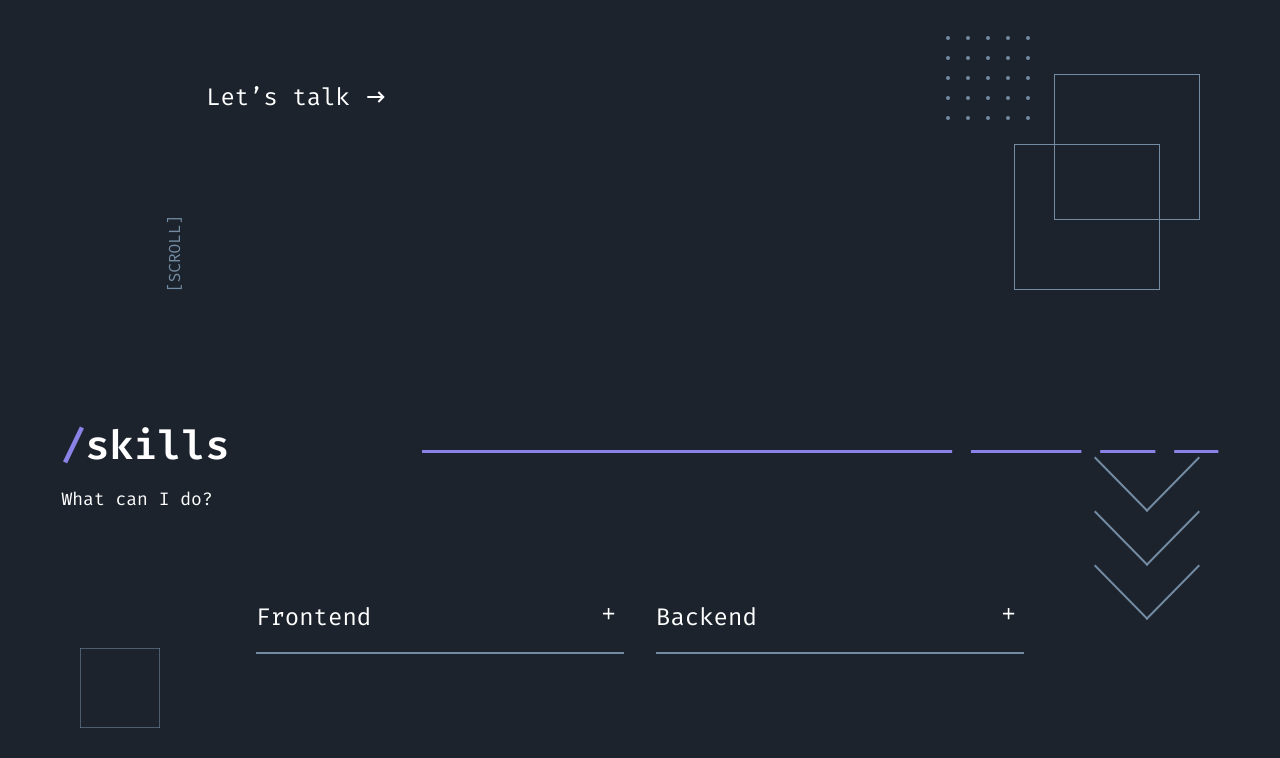
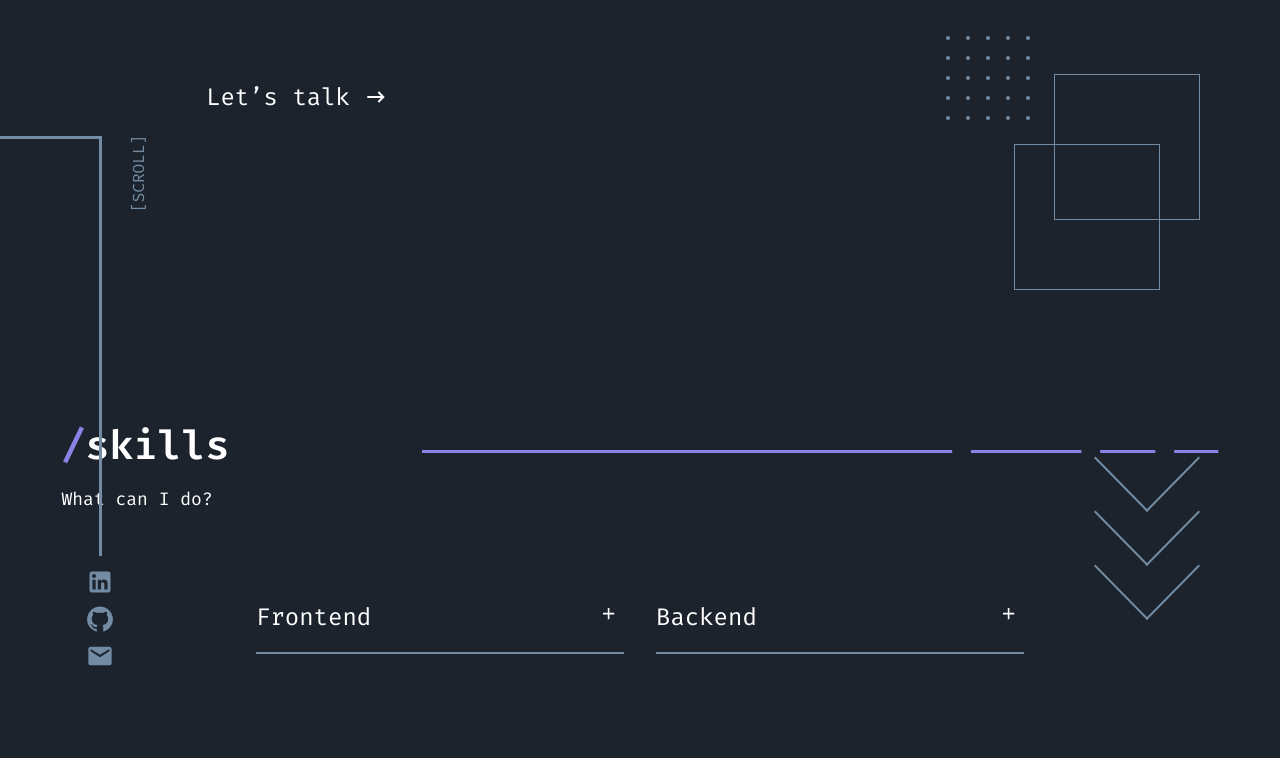
Before and after one commit to juliancoder22/my-portfolio, a React (Vite) app: page / in a window 1280 px wide. Shown: the part 440-1198 px from the top of the page. Built offline with nearby package versions, Linux system fonts and the light colour scheme.

Commit message:
Skills social media component created

```diff
--- a/src/components/HomeComponent/HomeComponent.scss
+++ b/src/components/HomeComponent/HomeComponent.scss
@@ -1,4 +1,4 @@
-@import '../../constants/styles/rem-calc.scss';
+@import "../../constants/styles/rem-calc.scss";
 
 .home {
   width: 100%;
@@ -13,10 +13,10 @@
   font-family: "Fira Code", monospace;
 
   &__scroll {
-      color: #748CA3;
+    color: #748ca3;
     position: absolute;
-      bottom: 6rem;
-      left: rem(136);
+    bottom: 11rem;
+    left: rem(100);
     transform: rotate(-90deg);
   }
 
@@ -58,7 +58,7 @@
 
     img {
       position: absolute;
-        top: .3rem;
+      top: 0.3rem;
       right: -2rem;
       transition: transform 0.3s ease-in-out;
     }
@@ -84,7 +84,7 @@
 
   &__first-square {
     position: absolute;
-      border: 1px solid #748CA3;
+    border: 1px solid #748ca3;
     right: rem(80);
     bottom: rem(140);
     width: rem(144);
@@ -93,7 +93,7 @@
 
   &__second-square {
     position: absolute;
-      border: 1px solid #748CA3;
+    border: 1px solid #748ca3;
     width: rem(144);
     height: rem(144);
     right: rem(120);
@@ -101,7 +101,7 @@
   }
 
   &__third-square {
-      border: 1px solid #748CA3;
+    border: 1px solid #748ca3;
     position: absolute;
     top: -7rem;
     left: -10rem;
--- a/src/components/SkillsComponent/SkillsComponent.scss
+++ b/src/components/SkillsComponent/SkillsComponent.scss
@@ -1,4 +1,4 @@
-@import '../../constants/styles/rem-calc.scss';
+@import "../../constants/styles/rem-calc.scss";
 
 .expand-from-bottom {
   animation: expandFromBottom 0.3s ease forwards;
@@ -235,7 +235,7 @@
   &__square {
     position: absolute;
     left: rem(80);
-      top: 18rem;
+    top: 25rem;
     width: rem(80);
   }
 }
--- a/src/components/SkillsComponent/SkillsComponent.tsx
+++ b/src/components/SkillsComponent/SkillsComponent.tsx
@@ -6,6 +6,7 @@ import "./SkillsComponent.scss";
 import SectionHeader from "../HeaderSection/HeaderSection";
 import AddIcon from "@mui/icons-material/Add";
 import RemoveIcon from "@mui/icons-material/Remove";
+import { SkillsMediaComponent } from "../SkillsMediaComponent/SkillsMediaComponent";
 
 function SkillsComponent() {
   const [frontendExpanded, setFrontendExpanded] = useState(false);
@@ -21,6 +22,7 @@ function SkillsComponent() {
 
   return (
     <div className="skills-component">
+      <SkillsMediaComponent />
       <SectionHeader title="skills" subtitle="What can I do?" />
       <div className="skills-component__content">
         <div className="skills-component__content-info">
@@ -68,7 +70,11 @@ function SkillsComponent() {
           </div>
         </div>
         <div className="skills-component__content-skills">
-          <img src={TrioChevron} alt="dots" className="skills-component__trio-chevron" />
+          <img
+            src={TrioChevron}
+            alt="dots"
+            className="skills-component__trio-chevron"
+          />
           <img src={Points} alt="dots" className="skills-component__dots" />
           <img src={Square} alt="square" className="skills-component__square" />
           <div className="skills-component__languages">
--- /dev/null
+++ b/src/components/SkillsMediaComponent/SkillsMediaComponent.scss
@@ -0,0 +1,43 @@
+@import "../../constants/styles/rem-calc.scss";
+
+.skills-media {
+  position: absolute;
+  right: 0;
+  left: 0;
+  top: 0;
+  left: 0;
+
+  &__links {
+    display: flex;
+    flex-direction: column;
+    gap: rem(4);
+    position: absolute;
+    left: 2.9rem;
+    top: 12rem;
+    list-style: none;
+  }
+
+  &__icon.MuiSvgIcon-root {
+    width: rem(28);
+    height: rem(28);
+    color: #748ca3;
+    z-index: 10;
+
+    &:hover {
+      cursor: pointer;
+      color: #8c81e6;
+    }
+  }
+
+  &__vertical {
+    position: absolute;
+    top: -14rem;
+    left: 6.2rem;
+  }
+
+  &__horizontal {
+    position: absolute;
+    top: -14rem;
+    left: 0rem;
+  }
+}
--- /dev/null
+++ b/src/components/SkillsMediaComponent/SkillsMediaComponent.tsx
@@ -0,0 +1,26 @@
+import GitHubIcon from "@mui/icons-material/GitHub";
+import EmailIcon from "@mui/icons-material/Email";
+import LinkedInIcon from "@mui/icons-material/LinkedIn";
+import VerticalLine from "../../assets/svg/skills-media-vertical-line.svg";
+import HorizontalLine from "../../assets/svg/skills-media-horizontal-line.svg";
+import "./SkillsMediaComponent.scss";
+
+export const SkillsMediaComponent = () => {
+  return (
+    <div className="skills-media">
+      <ul className="skills-media__links">
+        <li>
+          <LinkedInIcon className="skills-media__icon" />
+        </li>
+        <li>
+          <GitHubIcon className="skills-media__icon" />
+        </li>
+        <li>
+          <EmailIcon className="skills-media__icon" />
+        </li>
+      </ul>
+      <img src={VerticalLine} className="skills-media__vertical" />
+      <img src={HorizontalLine} className="skills-media__horizontal" />
+    </div>
+  );
+};
```
Also changed, not shown: src/assets/svg/skills-media-horizontal-line.svg (added), src/assets/svg/skills-media-vertical-line.svg (added). Lines whose indentation alone changed are shown as unchanged.
